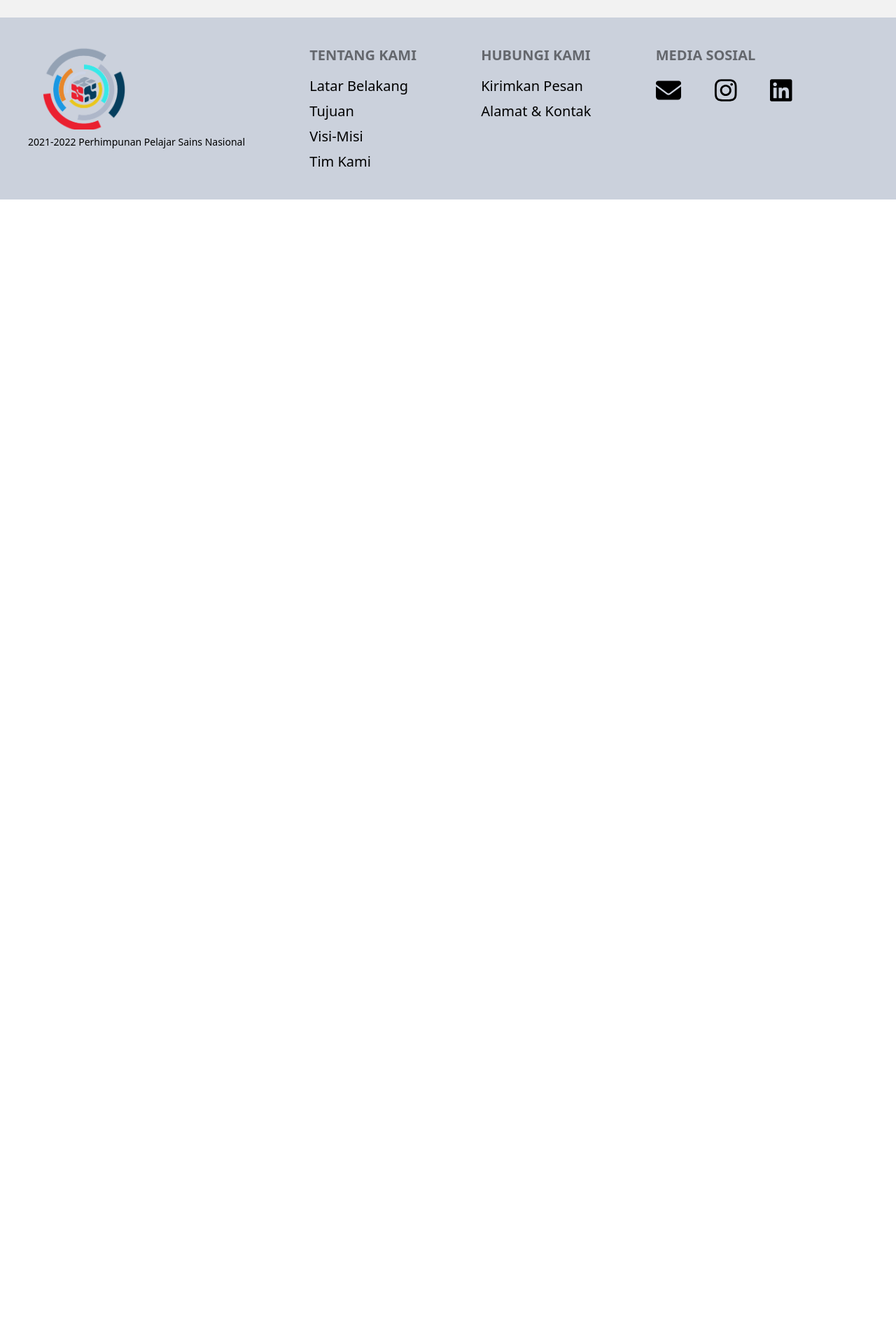
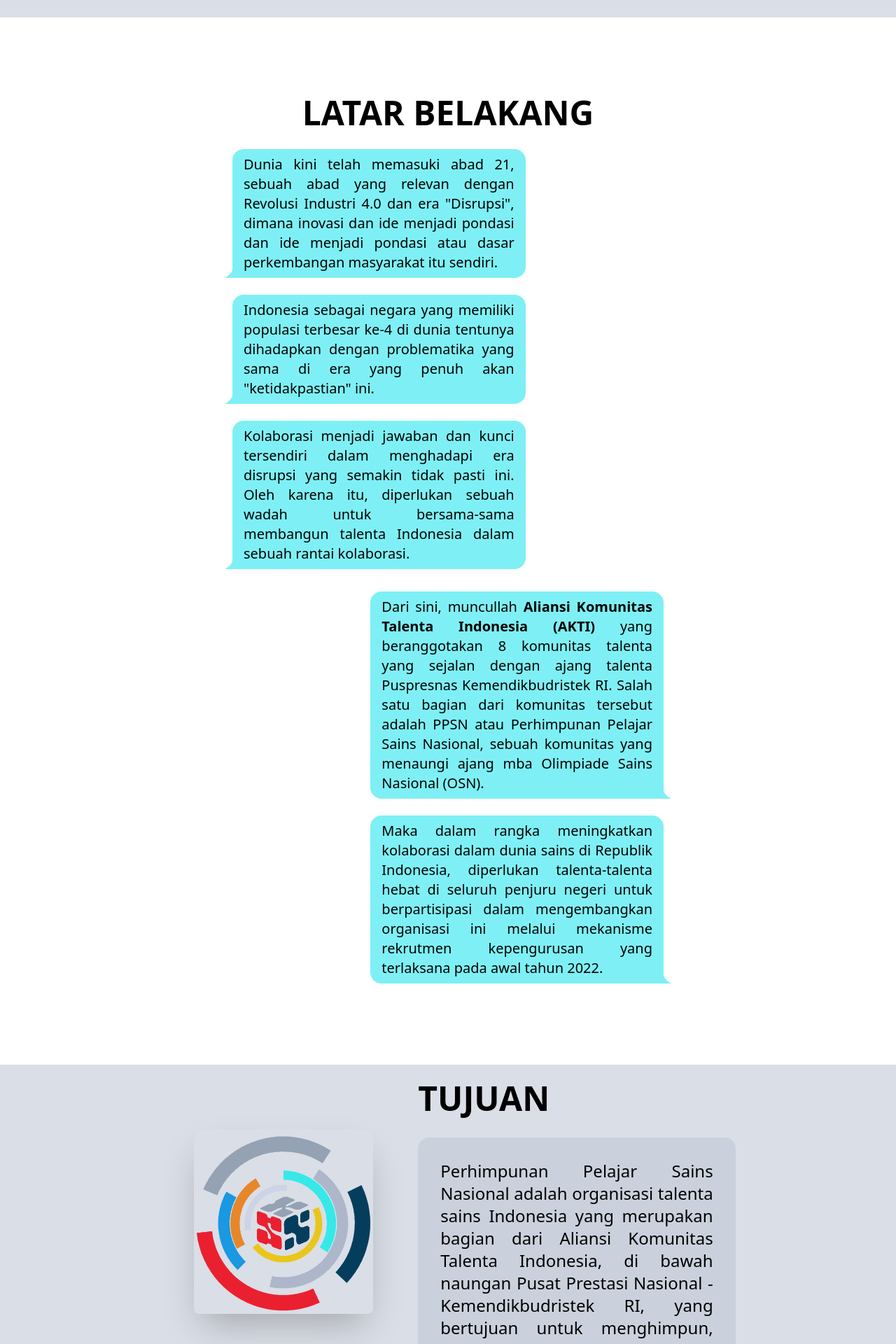
Before and after one commit to Andrew-Kwok/web-ppsn-frontend, a Next.js app: page /tentang-kami in a window 1280 px wide. Shown: the part 840-2760 px from the top of the page at 70% size. Before the commit the page ends 1125 px from the top, so only its background shows below. Built offline with nearby package versions, Linux system fonts and the light colour scheme.

Commit message:
Add Information on /tentang-kami

```diff
--- a/src/pages/_app.tsx
+++ b/src/pages/_app.tsx
@@ -1,9 +1,19 @@
 import '@components/styles/globals.css'
 import type { AppProps } from 'next/app'
+
+import { useEffect } from "react";
+import AOS from "aos";
 
 import Layout from "../components/Layout"
 
 export default function App({ Component, pageProps }: AppProps) {
+  useEffect(() => {
+    AOS.init({
+      duration: 800,
+      easing: "ease-out",
+    });
+  }, []);
+
   return (
     <Layout>
       <Component {...pageProps} />
--- a/src/pages/index.tsx
+++ b/src/pages/index.tsx
@@ -17,7 +17,7 @@
         </div>
       </div>
 
-      <div id="kenali-kami" className="min-h-screen flex flex-col justify-center items-center ">
+      <div id="kenali-kami" className="min-h-screen flex flex-col justify-center items-center">
       </div>
     </div>
   )
--- a/src/pages/tentang-kami.tsx
+++ b/src/pages/tentang-kami.tsx
@@ -3,7 +3,9 @@
 
 export default function Page() {
     return (
-        <div className="hero min-h-screen bg-base-200">
+        <div>
+            {/* Logo & PPSN */}
+            <div className="hero min-h-screen bg-gray-200">
                 <div className="hero-content max-w-[40rem] text-center">
                     <div>
                         <Image className="mx-auto w-[25rem]"
@@ -20,5 +22,74 @@
                     </div>
                 </div>
             </div>
+
+            {/* Latar Belakang */}
+            <div id="latar-belakang" className="min-h-screen w-full flex justify-center items-center py-28">
+                <div className="w-2/3 lg:w-1/2">
+                    <h1 className="text-center text-5xl font-bold" data-aos="fade-up"> LATAR BELAKANG </h1>
+                    <div className="chat chat-start">
+                        <div className="chat-bubble" data-aos="zoom-in-right"> Dunia kini telah memasuki abad 21, sebuah abad yang relevan dengan Revolusi Industri 4.0 dan era "Disrupsi", dimana inovasi dan ide menjadi pondasi dan ide menjadi pondasi atau dasar perkembangan masyarakat itu sendiri. </div>
+                        <div className="chat-bubble" data-aos="zoom-in-right"> Indonesia sebagai negara yang memiliki populasi terbesar ke-4 di dunia tentunya dihadapkan dengan problematika yang sama di era yang penuh akan "ketidakpastian" ini. </div>
+                        <div className="chat-bubble" data-aos="zoom-in-right"> Kolaborasi menjadi jawaban dan kunci tersendiri dalam menghadapi era disrupsi yang semakin tidak pasti ini. Oleh karena itu, diperlukan sebuah wadah untuk bersama-sama membangun talenta Indonesia dalam sebuah rantai kolaborasi. </div>
+                    </div>
+                    <div className="chat chat-end">
+                        <div className="chat-bubble" data-aos="zoom-in-left"> Dari sini, muncullah <strong> Aliansi Komunitas Talenta Indonesia (AKTI) </strong> yang beranggotakan 8 komunitas talenta yang sejalan dengan ajang talenta Puspresnas Kemendikbudristek RI. Salah satu bagian dari komunitas tersebut adalah PPSN atau Perhimpunan Pelajar Sains Nasional, sebuah komunitas yang menaungi ajang mba Olimpiade Sains Nasional (OSN). </div>
+                        <div className="chat-bubble" data-aos="zoom-in-left"> Maka dalam rangka meningkatkan kolaborasi dalam dunia sains di Republik Indonesia, diperlukan talenta-talenta  hebat di seluruh penjuru negeri untuk berpartisipasi dalam mengembangkan organisasi ini melalui mekanisme rekrutmen kepengurusan yang terlaksana pada awal tahun 2022. </div>
+                    </div>
+                </div>
+            </div>
+
+            {/* Tujuan */}
+            <div id="tujuan" className="hero min-h-screen bg-gray-200">
+                <div className="hero-content flex-col lg:flex-row w-2/3">
+                    <div className="flex flex-row lg:flex-col">
+                        <Image
+                            className="max-w-[16rem] rounded-lg shadow-2xl m-12"
+                            src="/logo-ppsn.png"
+                            alt="Logo PPSN"
+                            data-aos="zoom-in-right"
+                            width={300}
+                            height={300}
+                        />
+                        <Image
+                            className="max-w-[16rem] rounded-lg shadow-2xl m-12"
+                            src="/logo-akti.png"
+                            alt="Logo AKTI"
+                            data-aos="zoom-in-right"
+                            width={300}
+                            height={300}
+                        />
+                    </div>
+                    <div>
+                        <h1 className="text-5xl font-bold" data-aos="zoom-in-right"> TUJUAN </h1>
+                        <p className="bg-gray-300 p-8 rounded-box text-2xl text-justify mt-8" data-aos="zoom-in-right"> Perhimpunan Pelajar Sains Nasional adalah organisasi talenta sains Indonesia yang merupakan bagian dari Aliansi Komunitas Talenta Indonesia, di bawah naungan Pusat Prestasi Nasional - Kemendikbudristek RI, yang bertujuan untuk menghimpun, membentuk, dan menembangkan talenta sains muda Indonesia dalam berbagai lini untuk memajukan penetrasi ilmu pengetahuan dan meningkatkan minat sains generasi muda Indoensia dalam rangka mengembangkan aspek sosial, akamdemis serta nasionalisme dan persatuan kepada saintis muda Indonesia. </p>
+                    </div>
+                </div>
+            </div>
+
+            {/* Visi Misi */}
+            <div id="visi-misi" className="hero min-h-screen">
+                <div className="hero-content max-w-screen-lg text-center">
+                    <div className="flex flex-col w-full lg:flex-row">
+                        <div className="grid flex-grow card bg-gray-300 p-8 rounded-box place-items-center lg:w-1/2" data-aos="fade-up-left">
+                            <h1 className="text-4xl font-bold"> VISI </h1>
+                            <p> Menghimpun  , membentuk dan mengembangkan talenta sains muda Indonesia dalam berbagai lini untuk memajukan penetraasi Ilmu Pengetahuan dan meningkatkan minat sains generasi muda Republik Indonesia </p>
+                        </div>
+                        <div className="divider lg:divider-horizontal"></div>
+                        <div className="grid flex-grow card bg-gray-300 p-8 rounded-box place-items-center lg:w-1/2" data-aos="fade-down-right">
+                            <h1 className="text-4xl font-bold"> MISI </h1>
+                            <ul className="list-decimal ml-4 text-left mt-5">
+                                <li> <p> Membuat wadah dan menghimpun berbagai talenta sains Indonesia dalam sebuah komunitas yang saling mendukung dan harmonis. </p> </li>
+                                <li> <p> Membina dan mengarahkan minat dan baat generasi muda dalam bidang sains. </p> </li>
+                                <li> <p> Mengembangkan rasa nasionalisme generasi muda melalui sains untuk mewujudkan Generasi Indonesia Emas 2045. </p> </li>
+                            </ul>
+                        </div>
+                    </div>
+                </div>
+            </div>
+
+            {/* TODO: Organizational Structure & Strategic Partner. Requires API */}
+
+        </div>
     )
 };
```
Lines whose indentation alone changed are shown as unchanged.
